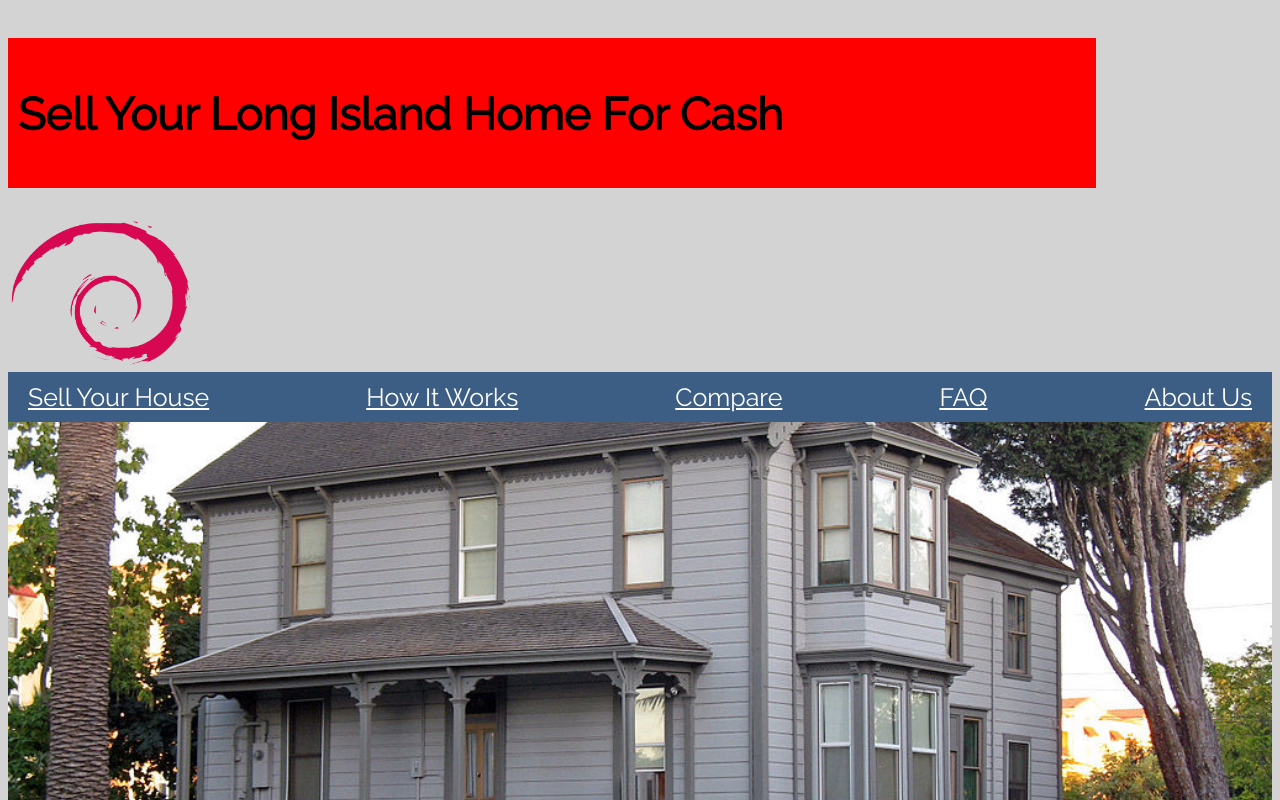
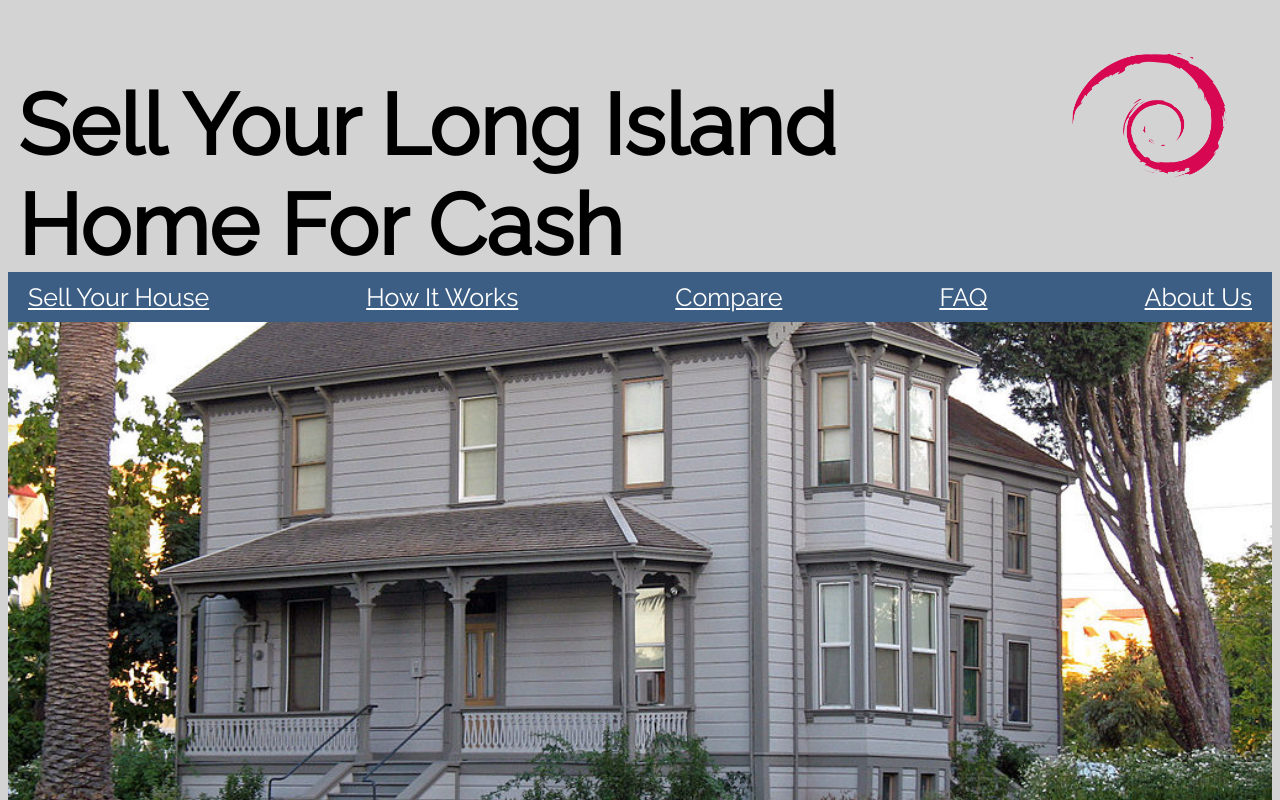
Before and after one commit to N8Sayer/demo-page, a plain HTML site: page index.html in a window 1280 px wide. Shown: the top 800 px of the page. Drawn offline with Linux system fonts and the light colour scheme.

Commit message:
Logo locked in place

```diff
--- a/style.css
+++ b/style.css
@@ -19,24 +19,32 @@ html {
 
 /*header elements*/
 header {
-  display: inline-block;
+  display: inline-grid;
   width: 100%;
 }
 
 .logo {
-  max-width: 15vw;
+  grid-column: 5;
   max-height: 150px;
+  padding: 10px;
+  margin: 20px;
+  right: 20px;
+  top: 20px;
+  position: absolute;
 }
 
 .title {
+  color: black;
+  grid-column-start: 1;
+  grid-column-end: 4;
   max-width: 85vw;
-  font-size: 45px;
+  font-size: 85px;
   height: 150px;
-  padding-top: 50px;
-  padding-bottom: 50px;
+  padding-top: 10px;
+  padding-bottom: 20px;
   padding-left: 10px;
   text-align: left;
-  background-color: red;
+  vertical-align: top;
 }
 /**/
 
```
